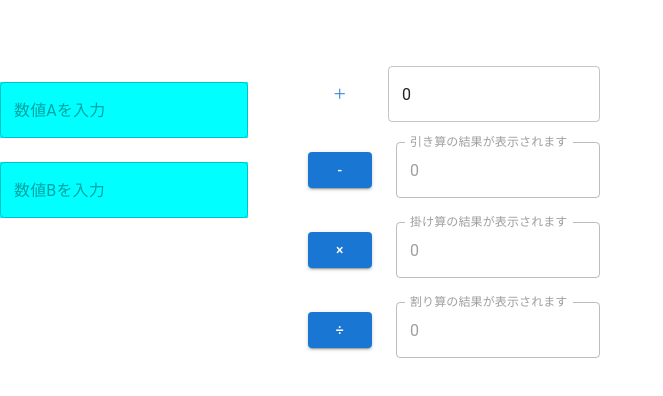
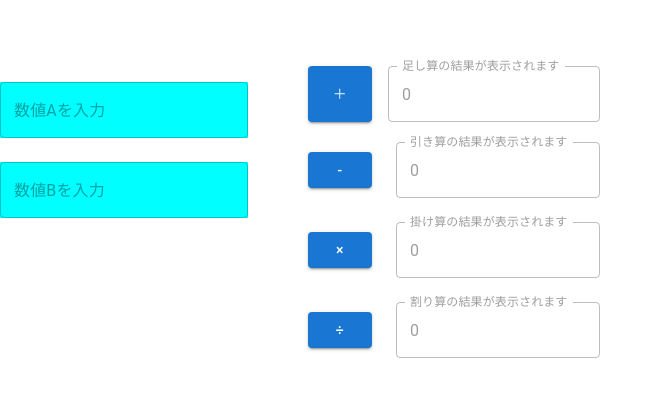
Before and after one commit to JouhouGikenGit/TypeScriptGit, a React (Vite) app in the folder Application/: page / in a window 1280 px wide. Shown: the part 188-584 px from the top of the page, without its empty margins (0-663 px from the left). Built offline with nearby package versions, Linux system fonts and the light colour scheme.

Commit message:
修正喜多見4

```diff
--- a/Application/src/kitami.tsx
+++ b/Application/src/kitami.tsx
@@ -13,8 +13,8 @@ export const Kitami = (props: TypeAdd) => {
     }
     return(
         <Stack direction="row" spacing={2}>
-            <Button onClick={handleClick} >＋</Button>
-            <TextField value={addResult} />
+            <Button variant="contained" onClick={handleClick} >＋</Button>
+            <TextField label="足し算の結果が表示されます" disabled value={addResult} />
         </Stack>
     )
 }
```
